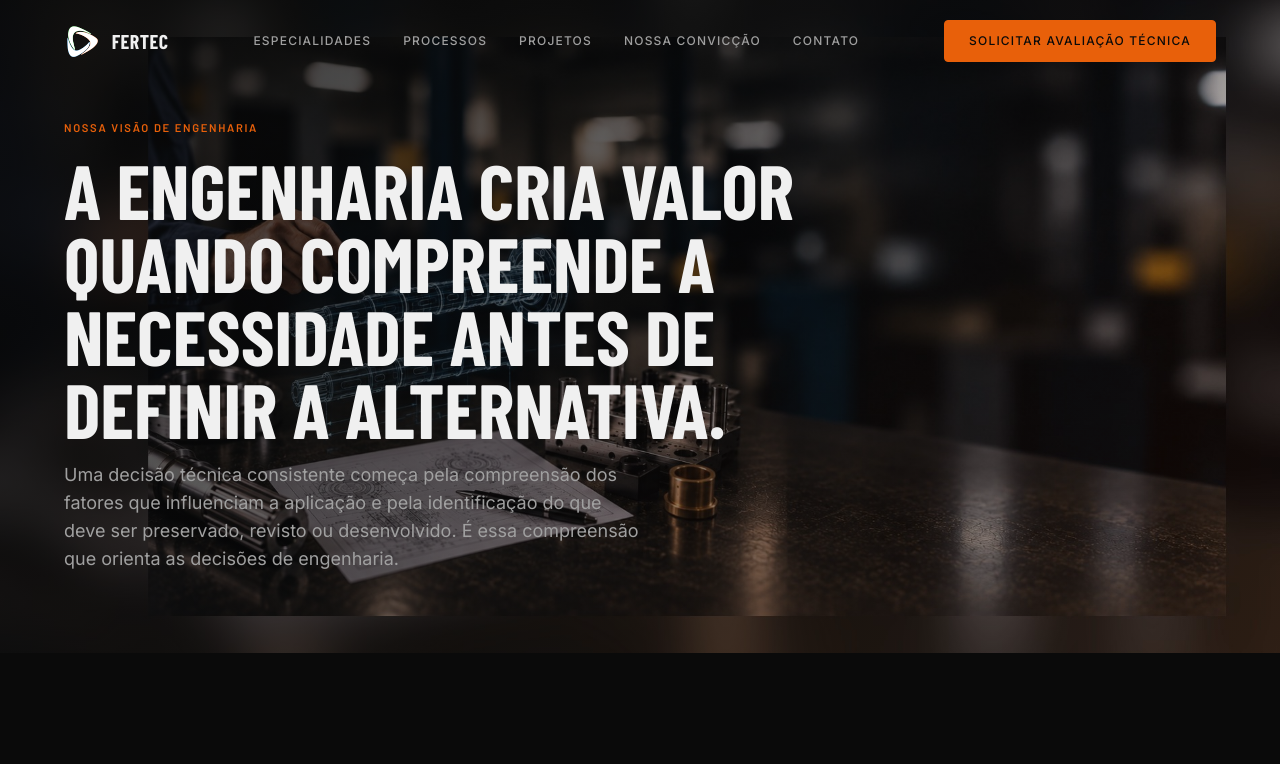
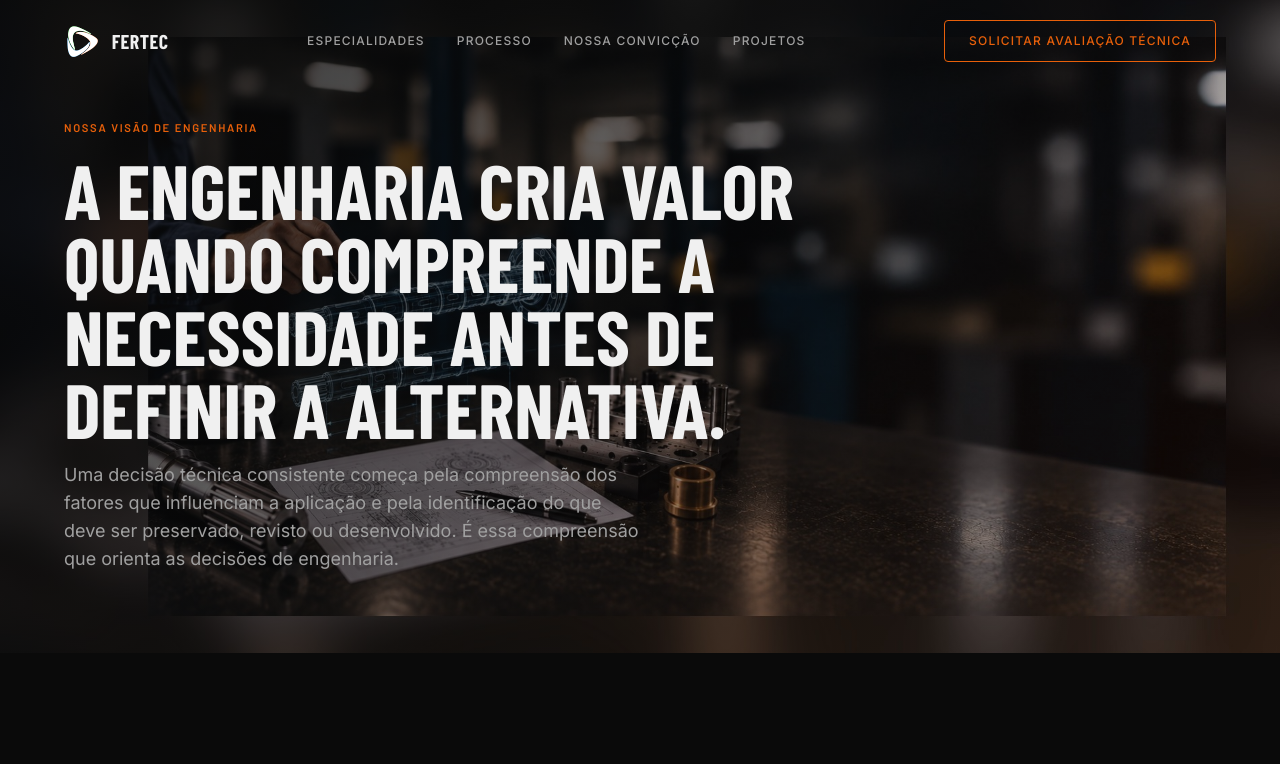
Before and after one commit to pupunha-dev/fertecv2, a Next.js app: page /projetos in a window 1280 px wide. Shown: the top 764 px of the page. Built offline with nearby package versions, Linux system fonts and the light colour scheme; grey boxes are pictures that could not be loaded; a web font is replaced by a local one.

Commit message:
primeiras atualizações

```diff
--- a/src/app/nossa-conviccao/page.tsx
+++ b/src/app/nossa-conviccao/page.tsx
@@ -4,6 +4,7 @@ import AboutIntroSection from "@/components/sections/AboutIntroSection";
 import OriginStorySection from "@/components/sections/OriginStorySection";
 import PhilosophySection from "@/components/sections/PhilosophySection";
 import MissionVisionValuesSection from "@/components/sections/MissionVisionValuesSection";
+import ClosingCTASection from "@/components/sections/ClosingCTASection";
 
 export const metadata: Metadata = {
   title: "Nossa Convicção | Fertec — Engenharia Aplicada",
@@ -25,6 +26,11 @@ export default function NossaConviccaoPage() {
       <OriginStorySection />
       <PhilosophySection />
       <MissionVisionValuesSection />
+      <ClosingCTASection
+        eyebrow="Avaliação Técnica"
+        title="Sua operação enfrenta uma necessidade técnica que exige mais do que fabricação?"
+        text="Apresente sua aplicação à Fertec."
+      />
     </>
   );
 }
--- a/src/components/layout/Navbar.tsx
+++ b/src/components/layout/Navbar.tsx
@@ -8,10 +8,10 @@ import Button from "@/components/ui/Button";
 
 const NAV_LINKS = [
   { href: "/especialidades", label: "Especialidades" },
-  { href: "/processos", label: "Processos" },
+  { href: "/processos", label: "Processo" },
+  { href: "/nossa-conviccao", label: "Nossa Convicção" },
   { href: "/projetos", label: "Projetos" },
-  { href: "/nossa-conviccao", label: "Nossa Convicção" },
-  { href: "/contato", label: "Contato" },
+  // { href: "/contato", label: "Contato" },
 ];
 
 export default function Navbar() {
@@ -86,7 +86,11 @@ export default function Navbar() {
         </nav>
 
         <div className="hidden lg:block">
-          <Button href="/contato" variant="primary">
+          <Button
+            href="/contato"
+            variant="primary"
+            className="normal-case border-orange bg-transparent text-orange hover:bg-orange hover:text-bg-void"
+          >
             Solicitar Avaliação Técnica
           </Button>
         </div>
@@ -157,7 +161,7 @@ export default function Navbar() {
           href="https://wa.me/554132652745?text=Vim%20do%20site%20da%20Fertec"
           variant="primary"
           onClick={() => setIsMenuOpen(false)}
-          className="mt-auto justify-center"
+          className="mt-auto justify-center whitespace-nowrap border-orange bg-transparent px-4 text-[11px] text-orange hover:bg-orange hover:text-bg-void"
         >
           Solicitar Avaliação Técnica
         </Button>
--- a/src/components/sections/ClosingCTASection.tsx
+++ b/src/components/sections/ClosingCTASection.tsx
@@ -39,7 +39,7 @@ export default function ClosingCTASection({ eyebrow, title, text }: ClosingCTASe
         </motion.p>
 
         <motion.div variants={fadeInUp}>
-          <Button href="/contato" variant="primary">
+          <Button href="/contato" variant="primary" className="normal-case">
             Solicitar Avaliação Técnica
           </Button>
         </motion.div>
--- a/src/components/sections/ContactForm.tsx
+++ b/src/components/sections/ContactForm.tsx
@@ -193,7 +193,7 @@ export default function ContactForm() {
         </p>
       )}
 
-      <Button type="submit" variant="primary" disabled={status === "submitting"} className="mt-2">
+      <Button type="submit" variant="primary" disabled={status === "submitting"} className="mt-2 normal-case">
         {status === "submitting" ? "Enviando..." : "Solicitar Avaliação Técnica"}
       </Button>
     </form>
--- a/src/components/sections/HeroSection.tsx
+++ b/src/components/sections/HeroSection.tsx
@@ -80,7 +80,7 @@ export default function HeroSection() {
             variants={fadeInUp}
             className="flex flex-col gap-4 pt-2 sm:flex-row sm:items-center"
           >
-            <Button href="/contato" variant="primary">
+            <Button href="/contato" variant="primary" className="normal-case">
               Solicitar Avaliação Técnica
             </Button>
             {/* <Button href="/quem-somos" variant="ghost">
```
